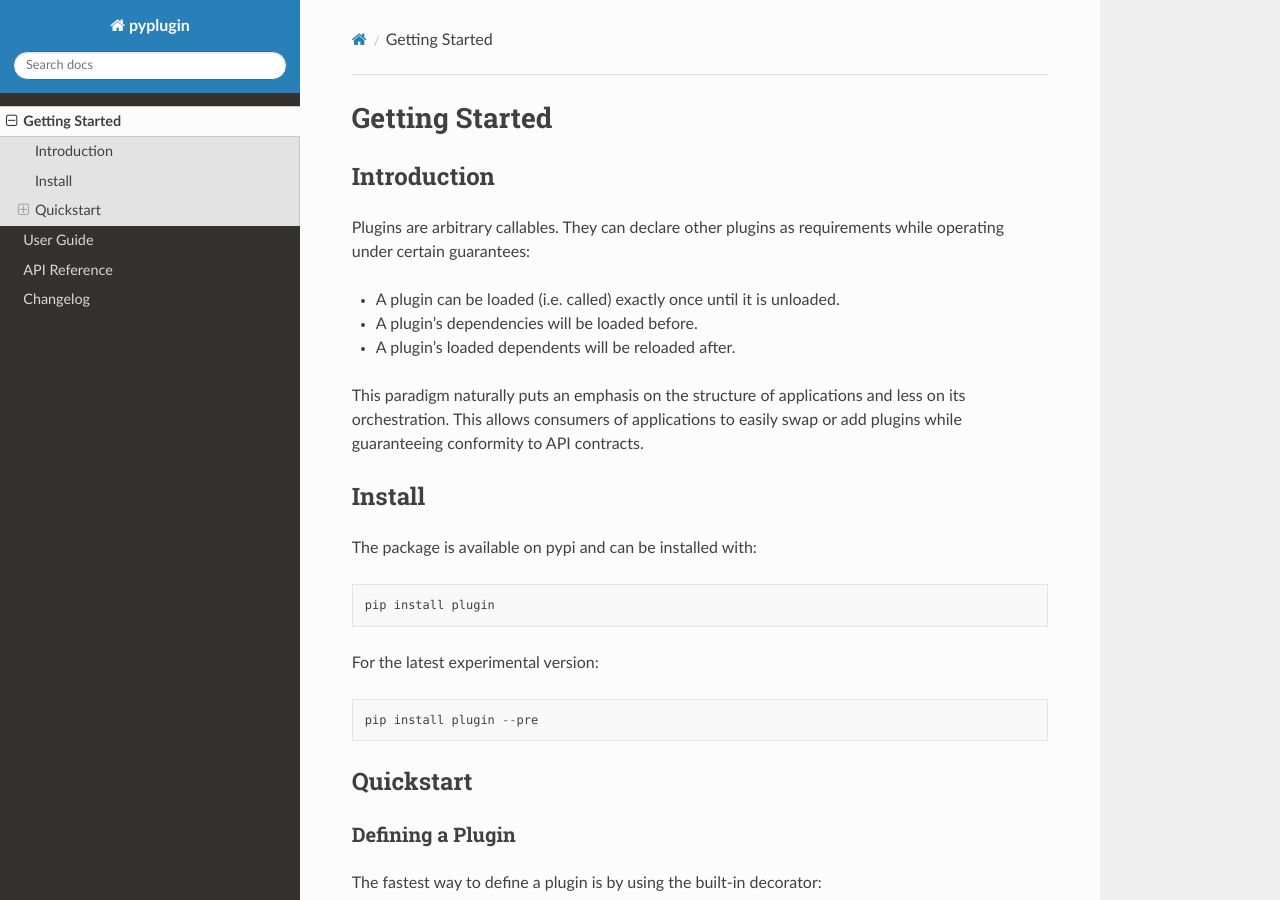
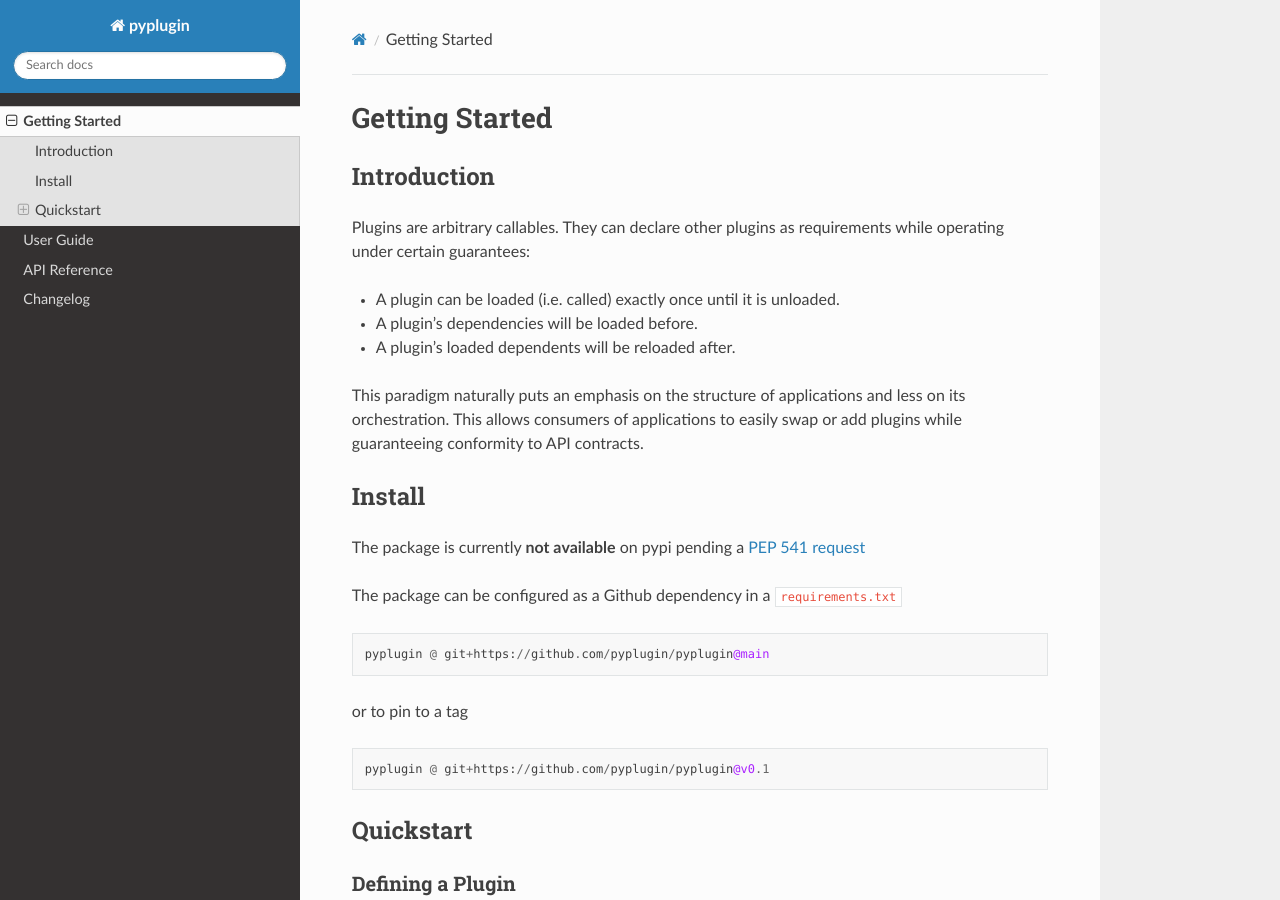
Before and after one commit to pyplugin/pyplugin, a Sphinx documentation site: the page built from docs/getting_started.rst, in a window 1280 px wide and 900 px high. Built offline with Sphinx 7.4.7 and the Read the Docs theme 2.0.0, drawn with Linux system fonts in a browser that asks for light colours.

Commit message:
doc: installation not on pypi

```diff
--- a/docs/getting_started.rst
+++ b/docs/getting_started.rst
@@ -18,13 +18,15 @@ contracts.
 
 Install
 --------
-The package is available on pypi and can be installed with::
+The package is currently **not available** on pypi pending a `PEP 541 request <https://github.com/pypi/support/issues/3063>`_
 
-    pip install plugin
+The package can be configured as a Github dependency in a :code:`requirements.txt` ::
 
-For the latest experimental version::
+    pyplugin @ git+https://github.com/pyplugin/pyplugin@main
 
-    pip install plugin --pre
+or to pin to a tag ::
+
+    pyplugin @ git+https://github.com/pyplugin/pyplugin@v0.1
 
 Quickstart
 -----------------
```
Also changed, not shown: README.md (+9 -6 lines).
